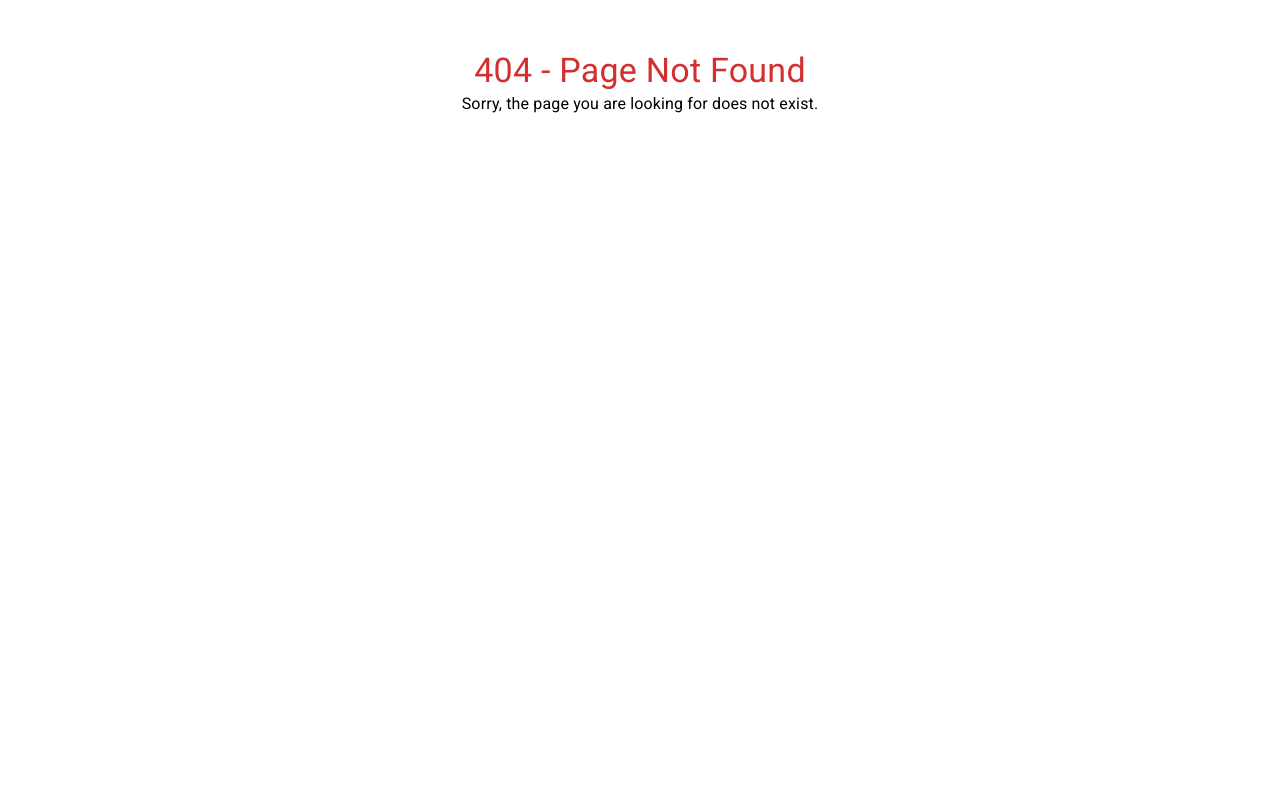
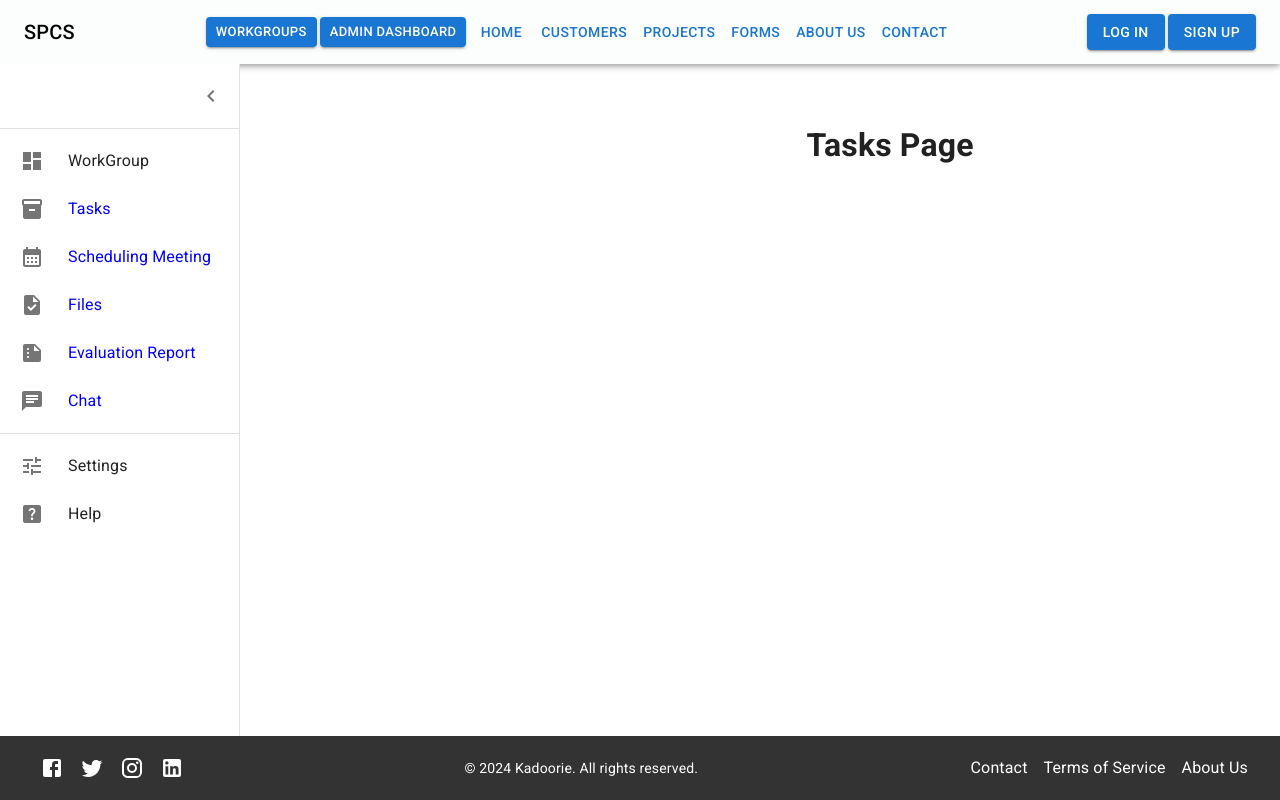
Before and after one commit to Noortumeh/Students-Project-Center-System, a React (Vite) app: page /workgroups/1/tasks in a window 1280 px wide. Before the commit this address had no page. Built offline with nearby package versions, Linux system fonts and the light colour scheme.

Commit message:
edit sidebar for workgroup page

```diff
--- a/src/App.jsx
+++ b/src/App.jsx
@@ -39,6 +39,7 @@ import WorkgroupsTasks from "./Users/pages/workgroupIndex/WorkgroupsTasks.jsx";
 // WorkGroup by ID
 import WorkgroupRoot from "./Users/pages/workgroupIndex/workgroup/WorkgroupRoot.jsx";
 import WorkgroupHome from './Users/pages/workgroupIndex/workgroup/Workgroup.jsx';
+import TasksPage from './Users/pages/workgroupIndex/workgroup/Tasks.jsx';
 // Loaders to fetch data before rendering components
 import { fetchUserDetails, fetchProjectDetails, fetchReportDetails, fetchWorkGroupDetails } from './Admin/Components/loader/Loader.js';
 
@@ -174,6 +175,7 @@ const router = createBrowserRouter([
         {index: true, element: <WorkgroupsHome />},
         {path: ':workgroupId', element:<WorkgroupRoot />  ,children:[
           {index: true, element: <WorkgroupHome />},
+          {path:'tasks', element: <TasksPage />}
         ]},
         {path: 'projects', element: <WorkgroupsProjects />},
         {path: 'tasks', element: <WorkgroupsTasks />},
--- a/src/Users/pages/workgroupIndex/WorkGroups.jsx
+++ b/src/Users/pages/workgroupIndex/WorkGroups.jsx
@@ -16,7 +16,6 @@ export default function WorkGroupsPage() {
     const checkIsOpen = () => {
         setOpen(!open);
     };
-
     return (
         <Box>
             {!hide && (
--- /dev/null
+++ b/src/Users/pages/workgroupIndex/workgroup/Tasks.jsx
@@ -0,0 +1,5 @@
+export default function TasksPage(){
+    return (
+        <h1 style={{textAlign: "center"}}>Tasks Page</h1>
+    )
+}
--- a/src/Users/pages/workgroupIndex/workgroup/WorkgroupRoot.jsx
+++ b/src/Users/pages/workgroupIndex/workgroup/WorkgroupRoot.jsx
@@ -1,13 +1,16 @@
 import { Box, List } from "@mui/material";
 import Sidebar from "../../../components/sidebar";
 import { Outlet } from "react-router-dom";
-import {useState } from "react";
+import {useEffect, useState } from "react";
 import ButtonLink from '../../../components/ButtonLink.jsx';
 // Icons:
 import DashboardIcon from '@mui/icons-material/Dashboard';
 import InventoryIcon from '@mui/icons-material/Inventory';
 import TaskIcon from '@mui/icons-material/Task';
-
+import CalendarMonthIcon from '@mui/icons-material/CalendarMonth';
+import SummarizeIcon from '@mui/icons-material/Summarize';
+import ChatIcon from '@mui/icons-material/Chat';
+import { useHideSidebar } from "../../../useHideSidebar.jsx";
 export default function WorkgroupRoot() {
     const [open, setOpen] = useState(true);
 
@@ -17,15 +20,14 @@ export default function WorkgroupRoot() {
 
     return (
         <Box>
-
             <Sidebar open={open} checkIsOpen={checkIsOpen}>
                 <List>
                     <ButtonLink name="WorkGroup" link="" icon={<DashboardIcon />} open={open} />
-                    <ButtonLink name="Tasks" link="projects" icon={<InventoryIcon />} open={open} />
-                    <ButtonLink name="Scheduling Meeting" link="tasks" icon={<TaskIcon />} open={open} />
+                    <ButtonLink name="Tasks" link="tasks" icon={<InventoryIcon />} open={open} />
+                    <ButtonLink name="Scheduling Meeting" link="tasks" icon={<CalendarMonthIcon />} open={open} />
                     <ButtonLink name="Files" link="tasks" icon={<TaskIcon />} open={open} />
-                    <ButtonLink name="Evaluation Report" link="tasks" icon={<TaskIcon />} open={open} />
-                    <ButtonLink name="Chat" link="tasks" icon={<TaskIcon />} open={open} />
+                    <ButtonLink name="Evaluation Report" link="tasks" icon={<SummarizeIcon />} open={open} />
+                    <ButtonLink name="Chat" link="tasks" icon={<ChatIcon />} open={open} />
                 </List>
             </Sidebar>
             <Box sx={{ pt: '50px', pl: `${open ? '250px' : '80px'}`, zIndex: 0, transition: '0.3s' }}>
--- a/src/Users/useHideSidebar.jsx
+++ b/src/Users/useHideSidebar.jsx
@@ -2,19 +2,15 @@ import { useState, useEffect } from 'react';
 import { useLocation } from 'react-router-dom';
 
 export const useHideSidebar = () => {
-  const location = useLocation();
-  const [hide, setHide] = useState(true);
+    const location = useLocation();
+    const [hide, setHide] = useState(false); // Default to false to show sidebar
 
-  useEffect(() => {
-    // Define the paths where you want to hide the sidebar
-    const hideSidebarPaths = ['/workgroups/1']; // Add paths where the sidebar should be hidden
+    useEffect(() => {
+        // Check if the current path matches the workgroup ID pattern
+        const isWorkgroupPage = /^\/workgroups\/\d+/.test(location.pathname);
 
-    if (hideSidebarPaths.includes(location.pathname)) {
-      setHide(true);
-    } else {
-      setHide(false);
-    }
-  }, [location]);
+        setHide(isWorkgroupPage); // Set hide based on the match
+    }, [location]);
 
-  return [hide, setHide];
+    return [hide, setHide];
 };
```
